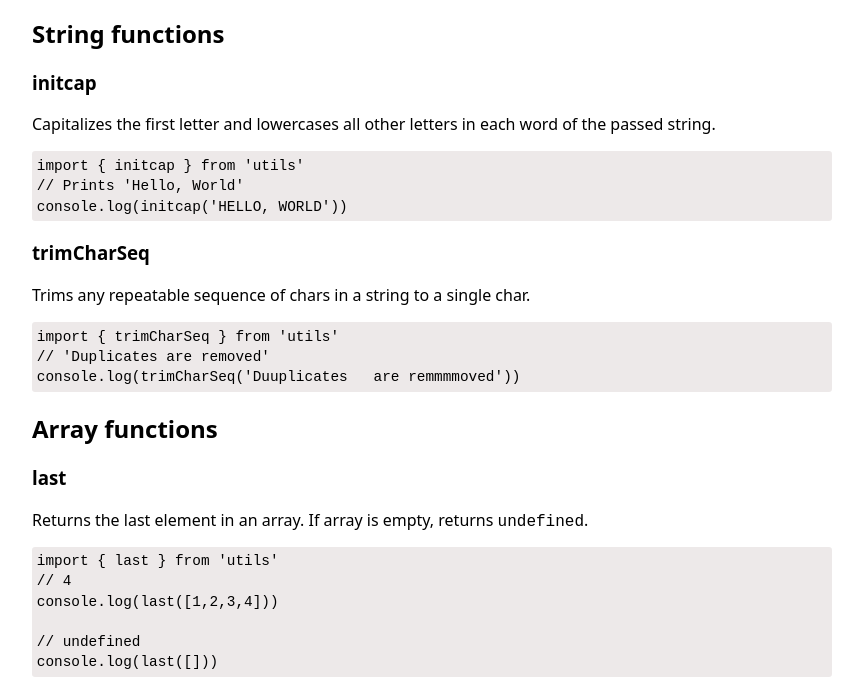
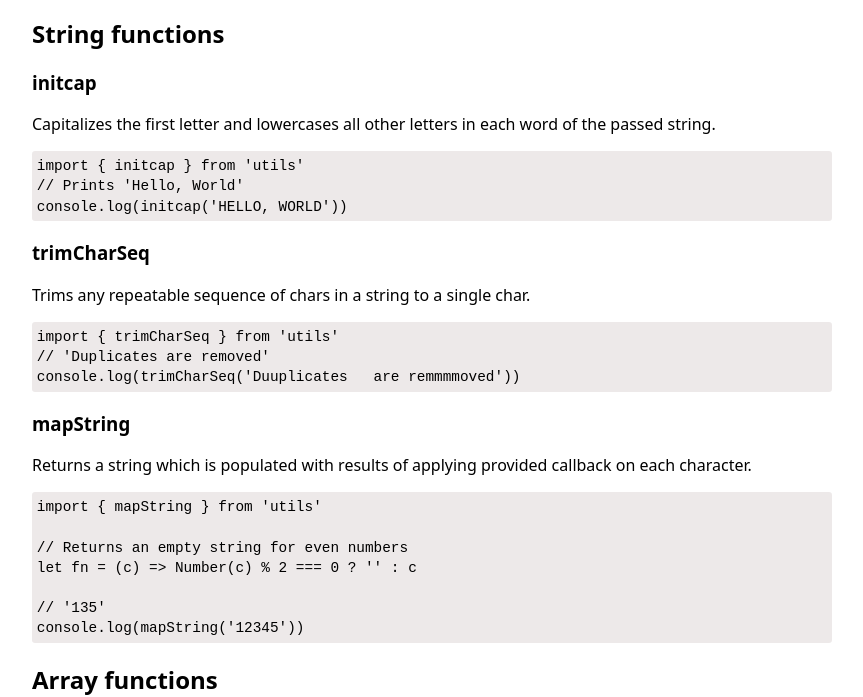
Before and after one commit to cyevgeniy/utils, a website: page docs/index.html in a window 1280 px wide. Shown: the part 111-808 px from the top of the page, without its empty margins (208-1071 px from the left). Drawn offline with Linux system fonts and the light colour scheme.

Commit message:
feat: add `mapString` function

```diff
--- a/docs/index.html
+++ b/docs/index.html
@@ -49,9 +49,25 @@ console.log(trimCharSeq('Duuplicates   are remmmmoved'))
 </pre>
 
 
+<h3 id="mapString">mapString</h3>
+<p>
+Returns a string which is populated with results of applying provided callback
+on each character.
+</p>
+
+<pre>
+import { mapString } from 'utils'
+
+// Returns an empty string for even numbers
+let fn = (c) => Number(c) % 2 === 0 ? '' : c
+
+// '135'
+console.log(mapString('12345'))
+</pre>
+
 <h2>Array functions</h2>
 
-<h3 id="initcap">last</h3>
+<h3 id="last">last</h3>
 <p>
 Returns the last element in an array. If array is empty, returns <code>undefined</code>.
 </p>
--- a/index.d.ts
+++ b/index.d.ts
@@ -28,3 +28,9 @@ export function initcap(s: string): string
  * occur only one time in a row
  */
 export function trimCharSeq(s: string, c: string): string
+
+/**
+ * Executes `fn` callback on each character in a string and joins results
+ * into a new string.
+ */
+export function mapString(s: string, fn: (c: string) => string): string
--- a/strings.js
+++ b/strings.js
@@ -36,3 +36,7 @@ export function trimCharSeq(s, c) {
 
     return res
 }
+
+export function mapString(s, fn) {
+    return s.split('').map(fn).join('')
+}
```
Also changed, not shown: strings.spec.js (+18 -1 lines).
